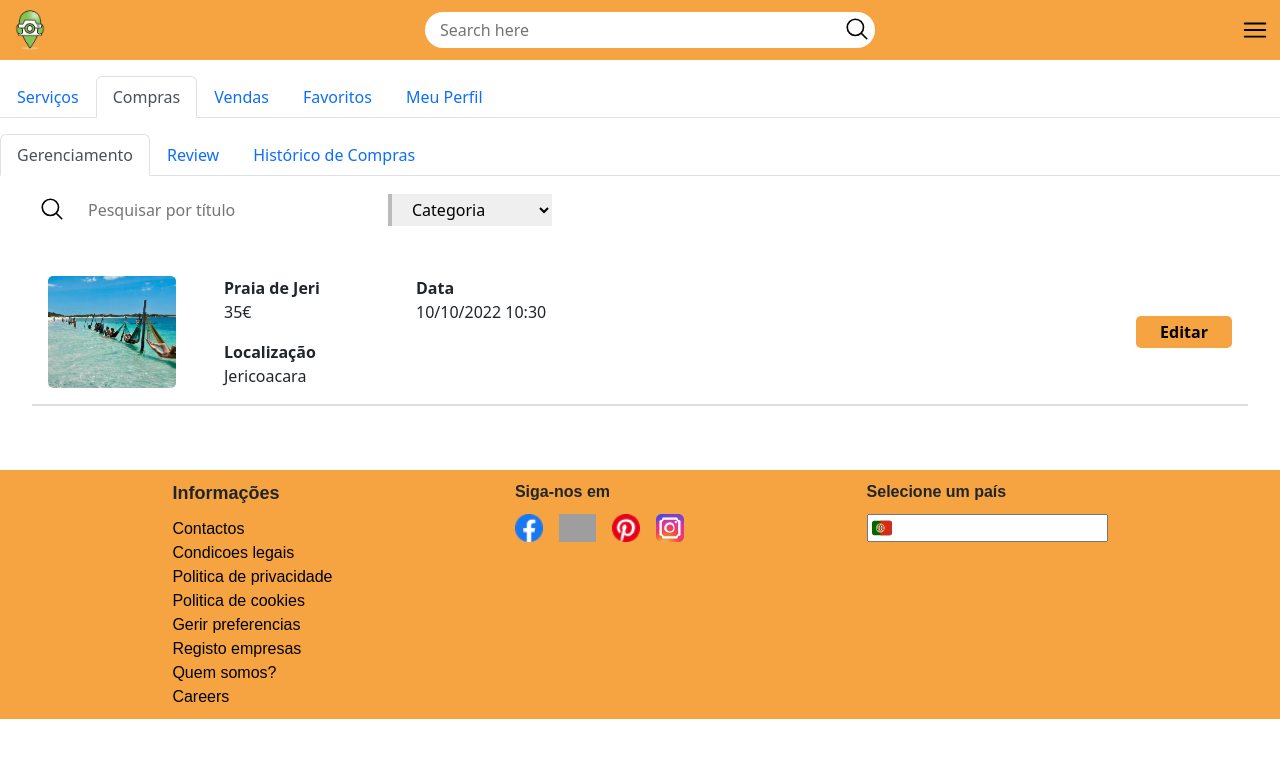
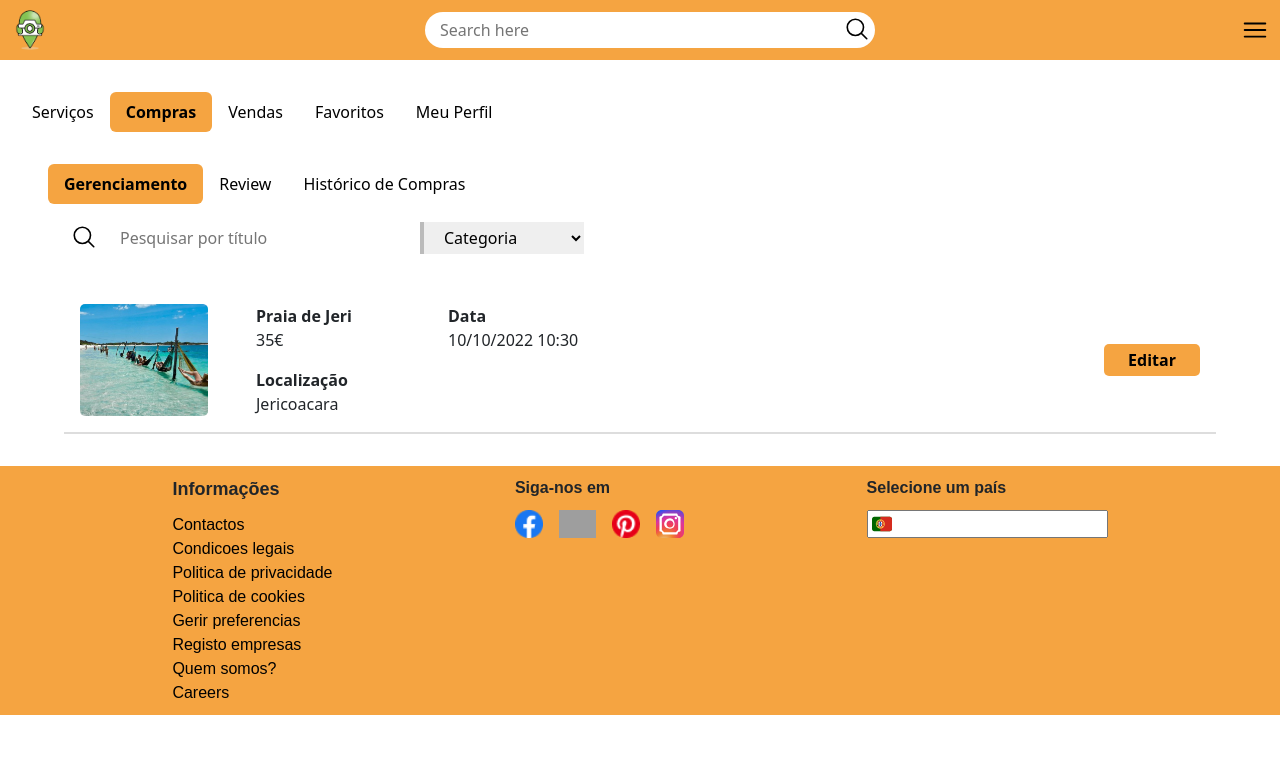
Before and after one commit to earthquake-algarve/react-service, a React (Create React App) app: page /dashboard in a window 1280 px wide. Both pictures are taken after a click on the tab "Compras". Shown: the top 758 px of the page. Built offline with nearby package versions, Linux system fonts and the light colour scheme; grey boxes are pictures that could not be loaded.

Commit message:
change: tabs variant pills on dashboard

```diff
--- a/src/App.js
+++ b/src/App.js
@@ -19,7 +19,6 @@ export default class App extends React.Component {
   render () {
     return (
       <>
-      <container>
           <Header2 />
 
           <div className="App">
@@ -36,9 +35,8 @@ export default class App extends React.Component {
               <Route path='/meuperfil' element={<MeuPerfil />} />
             </Routes>
           </div>
+
           <Footer/>
-
-      </container>
       </>
     )
   }
--- a/src/components/dashboard/compras/submenu/SubMenuCompras.js
+++ b/src/components/dashboard/compras/submenu/SubMenuCompras.js
@@ -10,15 +10,16 @@ import DashboardCard from '../../dashboardCard/DashboardCard';
 
 export default function SubMenuCompras() {
   return (
+	<div className='wrap-submenu'>
+
 		<Tabs
 			defaultActiveKey='gerenciamento'
-			className='mb-3 tab-servicos '
-			/* tem a variant pills */ variant='tabs'
+			className='mb-3 main-tabs '
+			/* tem a variant tabs */ variant='pills'
 		>
 			<Tab
 				eventKey='gerenciamento'
 				title='Gerenciamento'
-				className='tab-gerenciamento'
 			>
 				<SearchBar />
 				{/* 				<Gerenciamento /> */}
@@ -72,5 +73,6 @@ export default function SubMenuCompras() {
 				/>
 			</Tab>
 		</Tabs>
+	</div>
   );
 }
--- a/src/components/dashboard/header/DashboardHeader.css
+++ b/src/components/dashboard/header/DashboardHeader.css
@@ -1,4 +1,4 @@
-.options{
+/* .options{
     padding: 0;
     margin: 0;
     margin-top: 3rem;
@@ -28,4 +28,45 @@
 
 .options button:focus::after{
     width: 100%;
+} */
+
+.main-tabs{
+    margin: 2rem 1rem;
+/*     border: none; */
+
 }
+
+.nav-link{
+    color: #000;
+    border: none;
+
+}
+
+/*.nav-tabs:hover */.nav-link:hover{
+    font-weight: bold;
+    /* border: none; */
+    color: #000;
+}
+
+.nav.nav-pills .nav-link.active {
+    background: var(--laranja);
+    color: #000;
+    font-weight: bold;
+
+}
+
+/* .nav .nav-pills .nav-link.active:active,
+.nav .nav-tabs .nav-link.active:active{
+    color: #000;
+    font-weight: bold;
+    border: none;
+    background: var(--laranja);
+} */
+
+/* .nav-tab.active:active,
+.nav-link.active:active{
+    color: #000;
+    font-weight: bold;
+    border: none;
+    background: var(--laranja);
+} */
--- a/src/components/dashboard/header/DashboardHeader.js
+++ b/src/components/dashboard/header/DashboardHeader.js
@@ -31,13 +31,12 @@ export default function DashboardHeader() {
 
 		<Tabs
 			defaultActiveKey='servicos'
-			className='mb-3 tab-servicos '
-			/* tem a variant pills */ variant='tabs'
+			className='mb-3 main-tabs'
+			/* tem a variant pills */ variant='pills'
 		>
 			<Tab
 				eventKey='servicos'
 				title='Serviços'
-				className='tab-ativos'
 			>
 				<SubMenuServicos />
 
--- a/src/components/dashboard/meuPerfil/MeuPerfil.css
+++ b/src/components/dashboard/meuPerfil/MeuPerfil.css
@@ -2,7 +2,7 @@
     display: flex;
     flex-direction: column;
     justify-content: center;
-    width: 80%;
+    max-width: 40rem;
     margin: 3rem auto;
 }
 
--- a/src/components/dashboard/searchbar/SearchBar.js
+++ b/src/components/dashboard/searchbar/SearchBar.js
@@ -17,15 +17,15 @@ const SearchBar = () => {
               placeholder="Pesquisar por título"
             />
 
-            <select className='buscar-categoria'>
-              <option value="default" disabled selected>
+            <select defaultValue="categoria" className='buscar-categoria'>
+              <option value="categoria" disabled >
                 Categoria
               </option>
-              <option value="coffee">Barcos</option>
-              <option value="coffee">Surf</option>
-              <option value="tea">Kayak</option>
-              <option value="milk">Trilhas</option>
-              <option value="milk">City Tour</option>
+              <option value="barcos">Barcos</option>
+              <option value="surf">Surf</option>
+              <option value="kayak">Kayak</option>
+              <option value="trilhas">Trilhas</option>
+              <option value="citytour">City Tour</option>
             </select>
 
           </div>
--- a/src/components/dashboard/servicos/subMenu/SubMenuServicos.css
+++ b/src/components/dashboard/servicos/subMenu/SubMenuServicos.css
@@ -2,7 +2,7 @@
     margin: 0 2rem;
 }
 
-.submenu{
+/* .submenu{
     display: flex;
     justify-content: flex-start;
     align-items: center;
@@ -37,7 +37,7 @@
 
 .tab-servicos{
     margin-top: 1rem;
-}
+} */
 
 /* muda a cor das tabs mas quando clica fora das tabs volta para default */
 /* .nav-link{
--- a/src/components/dashboard/servicos/subMenu/SubMenuServicos.js
+++ b/src/components/dashboard/servicos/subMenu/SubMenuServicos.js
@@ -14,20 +14,15 @@ const SubMenuServicos = () => {
   return (
 		<>
 			<div className='wrap-submenu'>
-				{/*             <ul className="submenu">
-                <li><button>Ativos</button></li>
-                <li><button>Adicionar</button></li>
-                <li><button>Excluir</button></li>
-            </ul> */}
 				<Tabs
 					defaultActiveKey='ativos'
-					className='mb-3 tab-servicos '
-					/* tem a variant pills */ variant='tabs'
+					className='mb-3 main-tabs'
+					/* tem a variant tabs */ variant='pills'
 				>
 					<Tab
 						eventKey='ativos'
 						title='Ativos'
-						className='tab-ativos'
+
 					>
 						<SearchBar />
 {/* 						<Ativos /> */}
--- a/src/components/dashboard/vendas/submenu/SubMenuVendas.js
+++ b/src/components/dashboard/vendas/submenu/SubMenuVendas.js
@@ -10,10 +10,11 @@ import TotalVendas from '../totalVendas/TotalVendas';
 
 export default function SubMenuVendas() {
   return (
+		<div className='wrap-submenu'>
 			<Tabs
 				defaultActiveKey='historico'
-			className='mb-3 tab-vendas '
-			/* tem a variant pills */ variant='tabs'
+				className='mb-3 main-tabs'
+				/* tem a variant tabs */ variant='pills'
 			>
 				<Tab
 					eventKey='historico'
@@ -21,7 +22,7 @@ export default function SubMenuVendas() {
 				>
 					<SearchBar />
 					{/* 				<HistoricoDeVendas /> */}
-				<TotalVendas totalVendas = "219"/>
+					<TotalVendas totalVendas='219' />
 					<DashboardCard
 						tour='Praia de Jeri'
 						preco='35'
@@ -41,5 +42,6 @@ export default function SubMenuVendas() {
 					{/* <Review /> */}
 				</Tab>
 			</Tabs>
+		</div>
   );
 }
--- a/src/components/dashboard/vendas/totalVendas/TotalVendas.js
+++ b/src/components/dashboard/vendas/totalVendas/TotalVendas.js
@@ -5,6 +5,8 @@ export default function TotalVendas(props) {
   return (
     <>
         <table>
+            <tbody>
+
                 <tr>
                     <th>
                         Total de vendas
@@ -15,6 +17,7 @@ export default function TotalVendas(props) {
                         {props.totalVendas}
                     </td>
                 </tr>
+            </tbody>
         </table>
     </>
   )
--- a/src/index.css
+++ b/src/index.css
@@ -60,32 +60,3 @@ body{
   display: standalone;
   overflow-x: hidden;
 }
-container{
-	display: flex;
-	flex-direction: column;
-	/* justify-content: space-between; */
-}
-
-/* #logo, #search, #favorites,#checkout, #shoppingcart, #login, #news, #about, #contact{
-  text-decoration: none;
-  color: black;
-}
-
-#logo{
-  margin-left: 1rem;
-}
-
-.navbar-custom {
-  background-color: #D9E3DA;
-}
-
-
-.btn.btn-primary{
-  font-family: sans-serif;
-  background-color: var(--green-button);
-  color: black;
-  border-color: var(--green-button);
-  font-weight: bold;
-  border-radius: 50px;
-  box-shadow: 1px 1px 5px;
-} */
```
Lines whose indentation alone changed are shown as unchanged.
